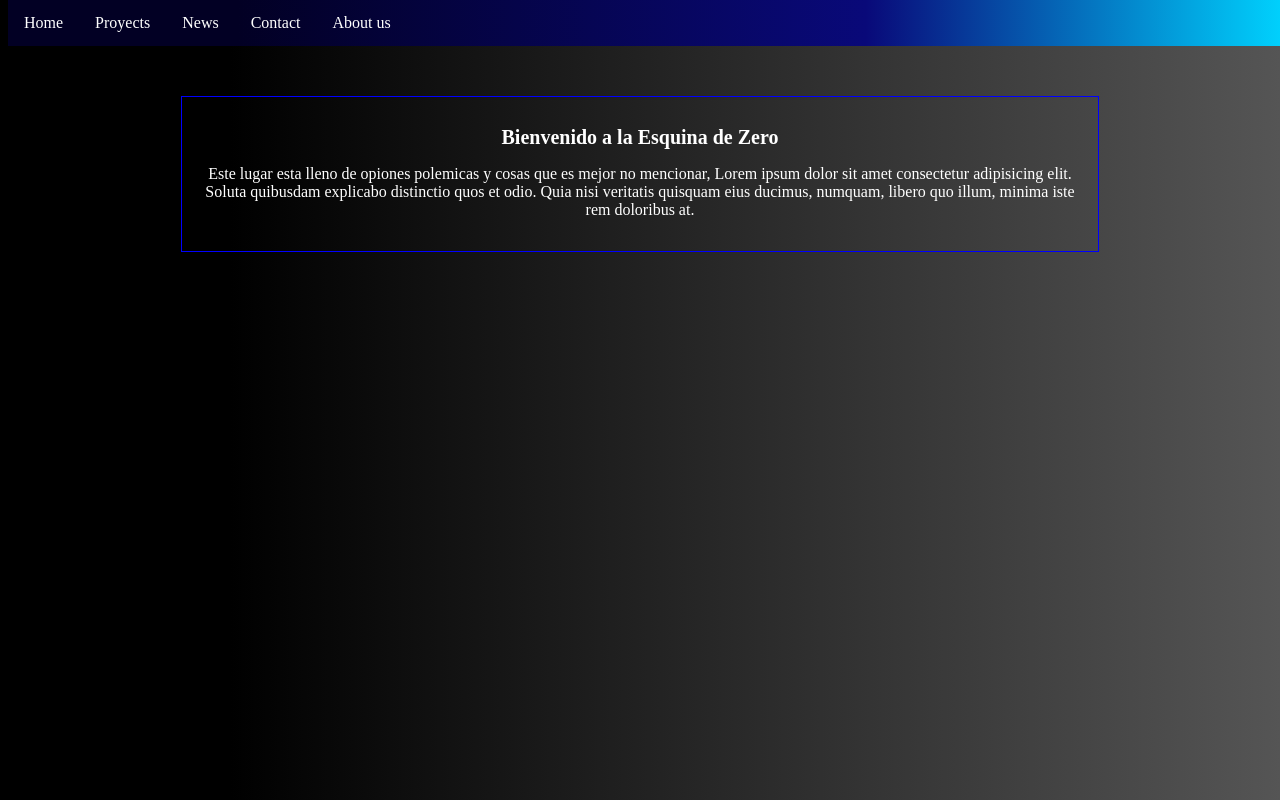
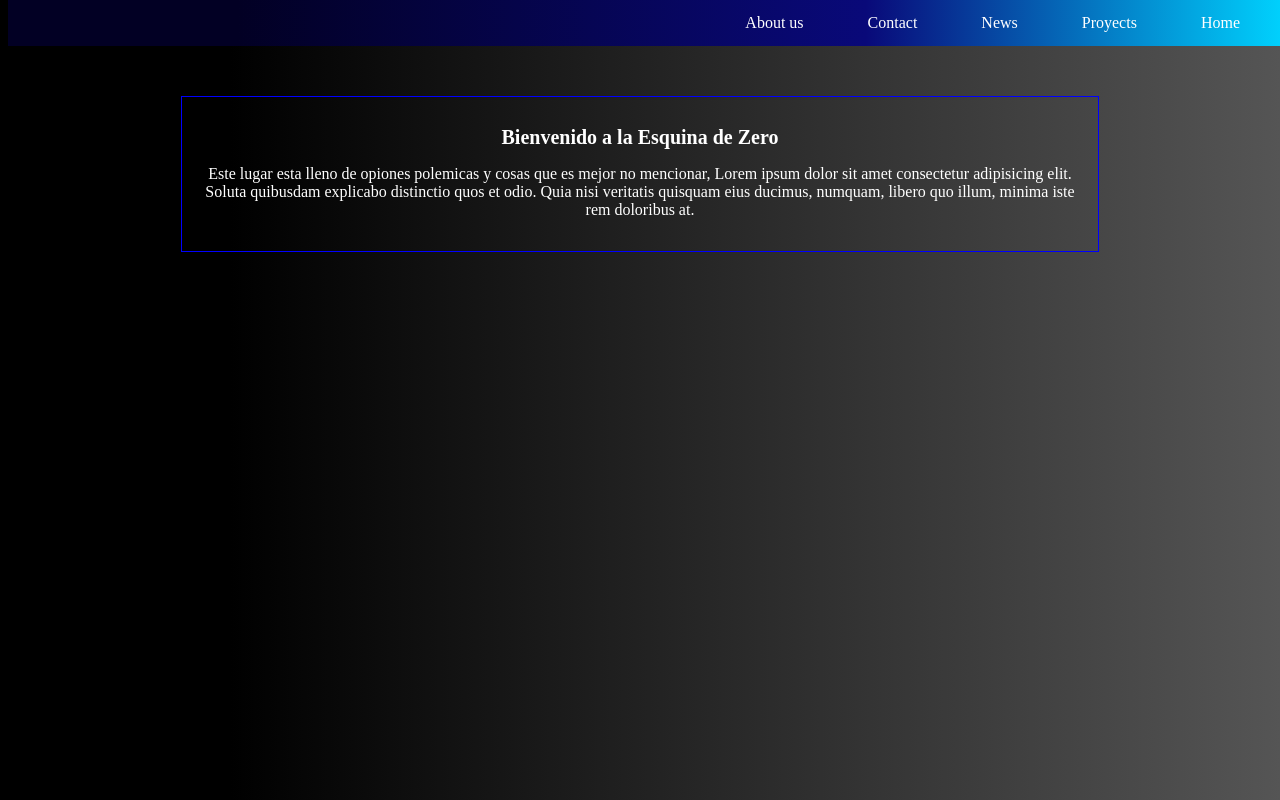
Before and after one commit to ZeroBl21/hyperblog, a plain HTML site: page index.html in a window 1280 px wide. Drawn offline with Linux system fonts and the light colour scheme.

Commit message:
Editamos el navbar

```diff
--- a/css/estilo.css
+++ b/css/estilo.css
@@ -17,7 +17,8 @@ body{
 }
 
 .navbar li {
-    float: left;
+    float: right;
+    margin-right: 2em;
 }
 
 .navbar li a {
```
